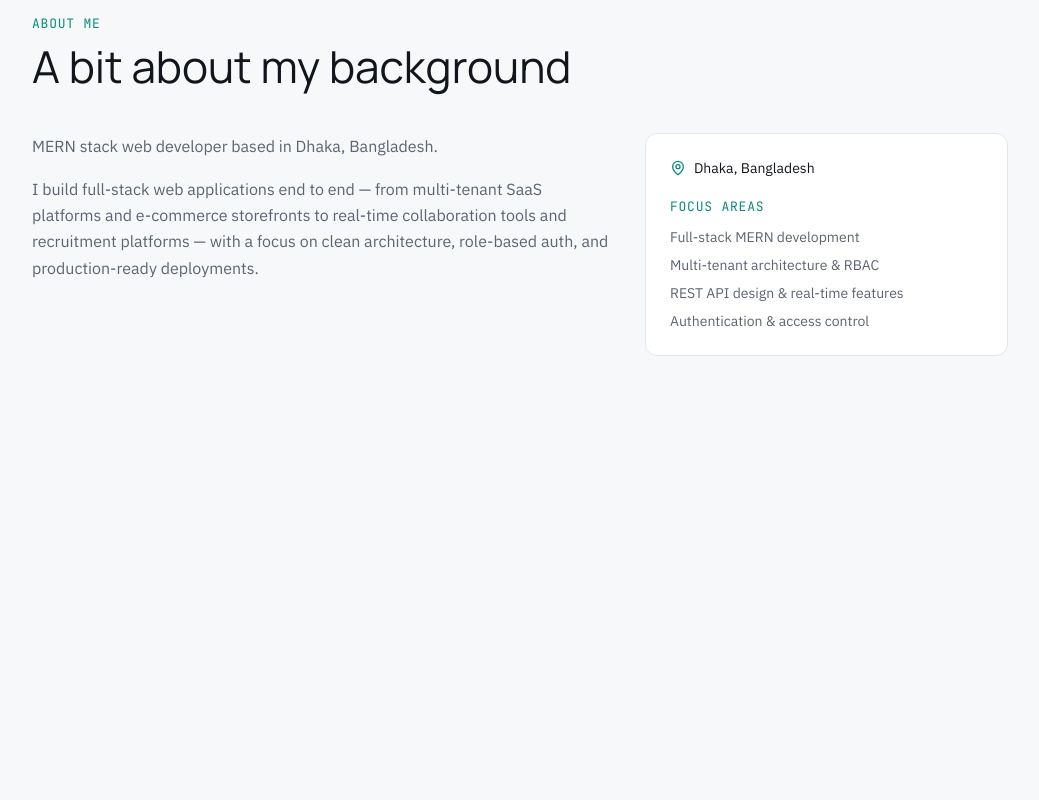
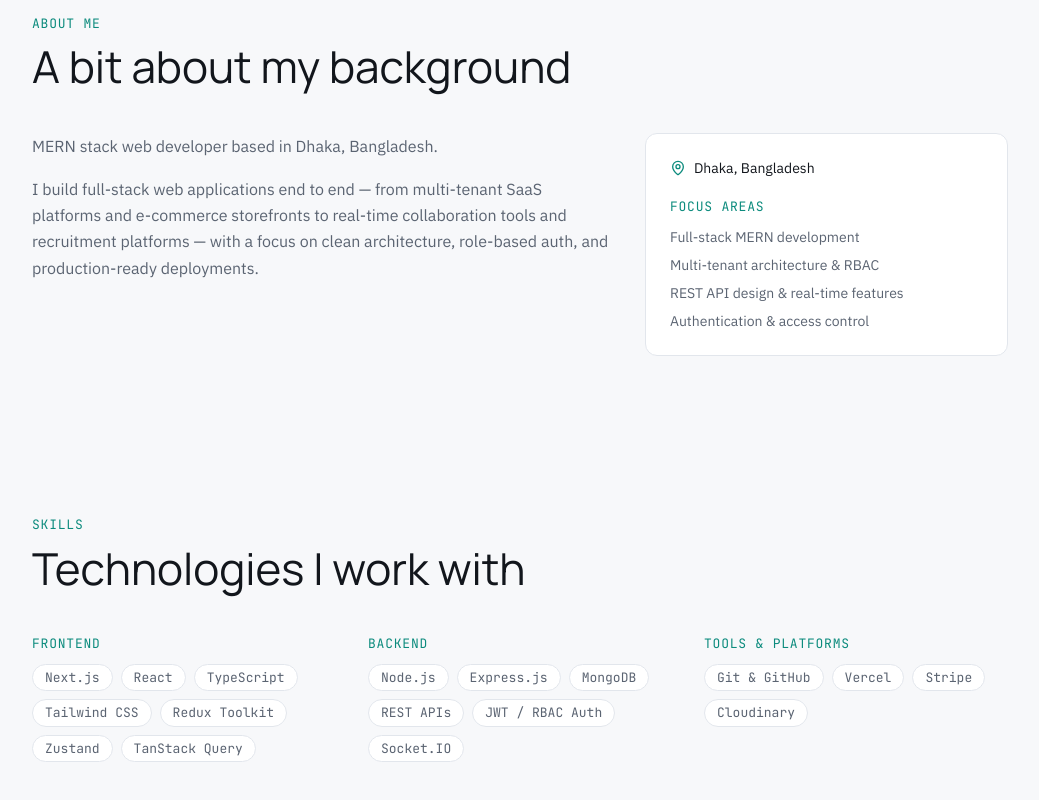
Before and after one commit to Jakirhossain80/portfolio-me-c, a Next.js app: page / in a window 1280 px wide. Shown: the part 806-1606 px from the top of the page, without its empty margins (120-1159 px from the left). Before the commit the page ends 1242 px from the top, so only its background shows below. Built offline with nearby package versions, Linux system fonts and the light colour scheme.

Commit message:
Skill section done

```diff
--- a/app/page.tsx
+++ b/app/page.tsx
@@ -1,6 +1,7 @@
 import Navbar from "@/components/Navbar";
 import Hero from "@/components/Hero";
 import About from "@/components/About";
+import Skills from "@/components/Skills";
 
 export default function Home() {
   return (
@@ -9,6 +10,7 @@ export default function Home() {
       <main>
         <Hero />
         <About />
+        <Skills />
       </main>
     </>
   );
--- /dev/null
+++ b/components/Skills.tsx
@@ -0,0 +1,39 @@
+import SectionHeading from "@/components/ui/SectionHeading";
+import Badge from "@/components/ui/Badge";
+import Reveal from "@/components/ui/Reveal";
+import { skills } from "@/lib/data";
+import type { SkillCategory } from "@/lib/types";
+
+const skillsByCategory = skills.reduce<Record<string, string[]>>((groups, skill) => {
+  (groups[skill.category] ??= []).push(skill.name);
+  return groups;
+}, {});
+
+const categories = Object.keys(skillsByCategory) as SkillCategory[];
+
+export default function Skills() {
+  return (
+    <section id="skills" className="mx-auto max-w-5xl px-6 py-20">
+      <Reveal>
+        <SectionHeading eyebrow="Skills" title="Technologies I work with" />
+      </Reveal>
+
+      <div className="mt-10 grid gap-8 sm:grid-cols-2 lg:grid-cols-3">
+        {categories.map((category, index) => (
+          <Reveal key={category} delay={index * 90}>
+            <div className="flex flex-col gap-3">
+              <span className="font-mono text-xs uppercase tracking-[0.06em] text-accent">
+                {category}
+              </span>
+              <div className="flex flex-wrap gap-2">
+                {skillsByCategory[category].map((name) => (
+                  <Badge key={name}>{name}</Badge>
+                ))}
+              </div>
+            </div>
+          </Reveal>
+        ))}
+      </div>
+    </section>
+  );
+}
```
